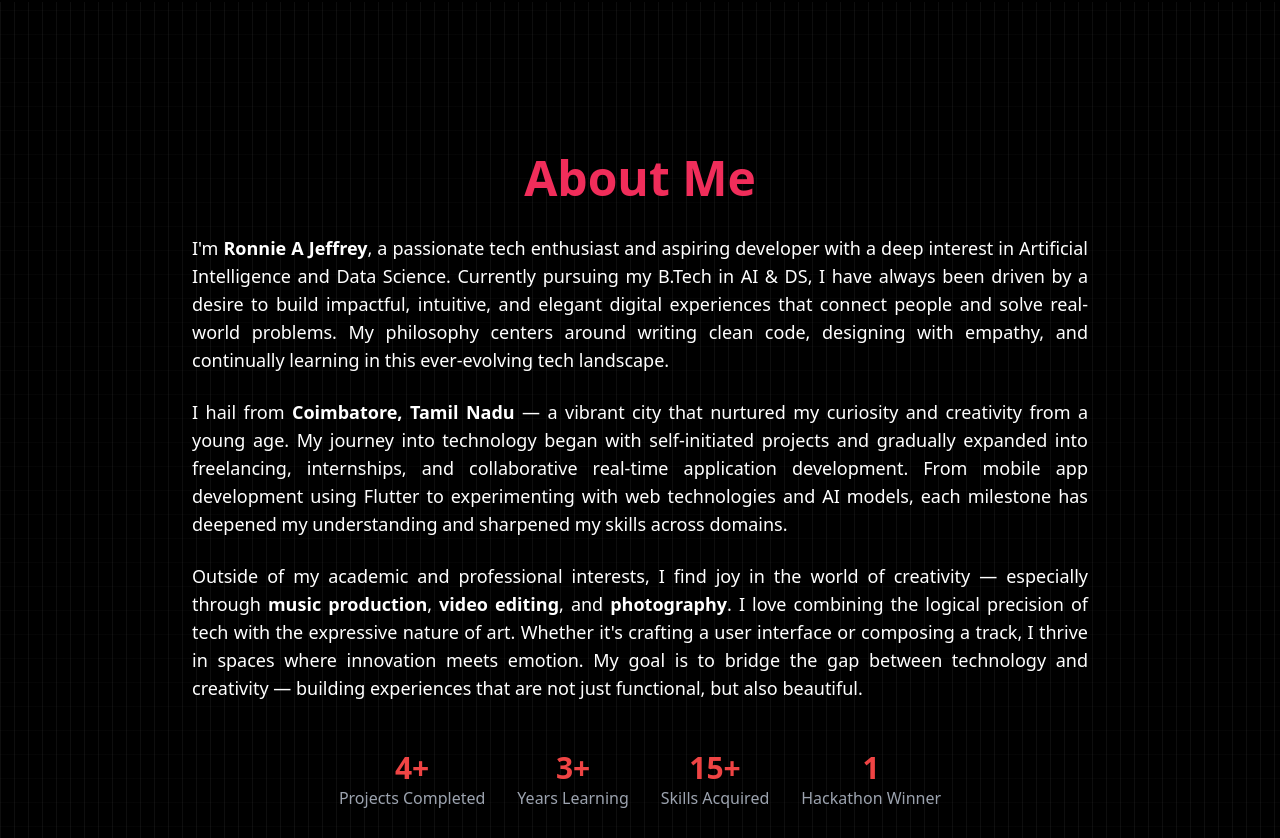
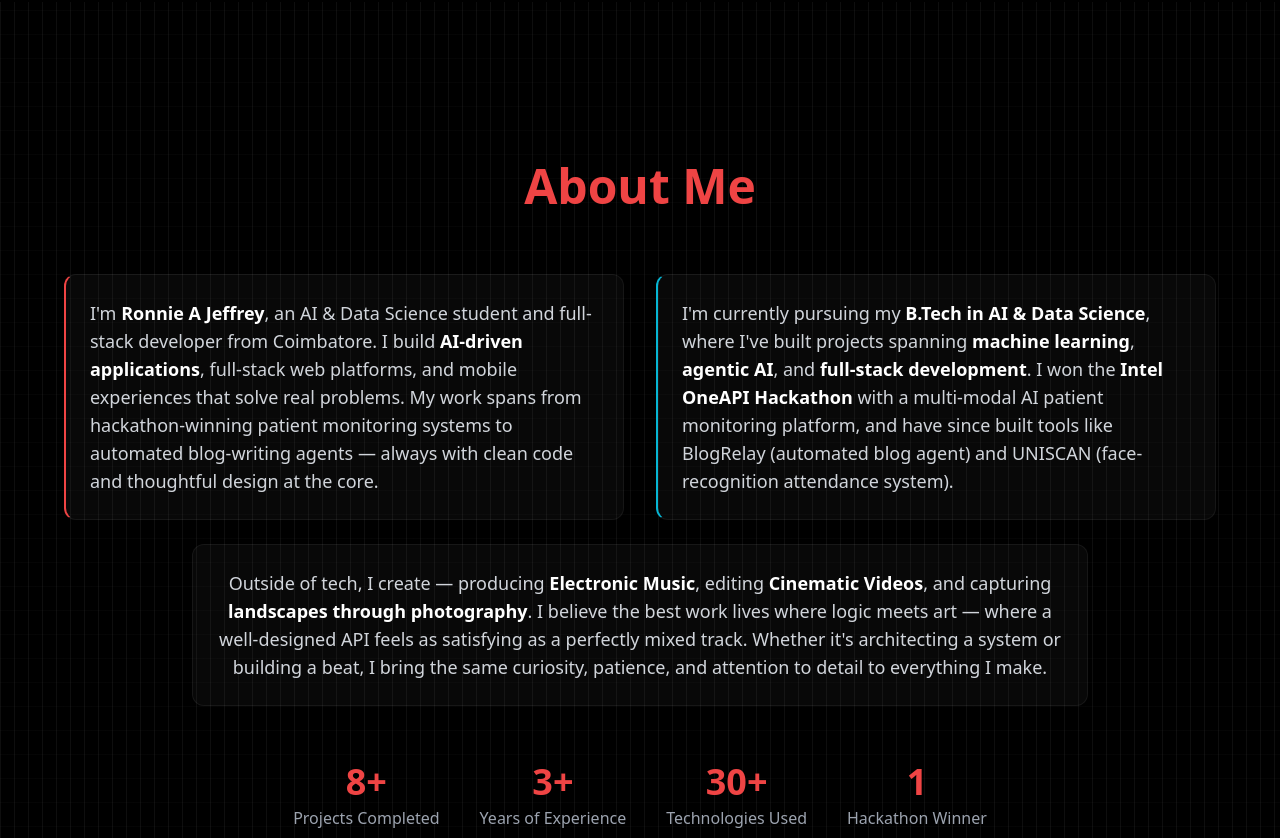
Before and after one commit to ronnie-allen/Ronnie-Portfolio, a React (Vite) app: page / in a window 1280 px wide. Shown: the part 1982-2820 px from the top of the page. Built offline with nearby package versions, Linux system fonts and the light colour scheme.

Commit message:
refactor: overhaul About section layout and motion animations with dynamic statistics rendering

```diff
--- a/src/sections/About.tsx
+++ b/src/sections/About.tsx
@@ -1,96 +1,106 @@
-// AboutMeSection.jsx
-import { motion, useInView } from "framer-motion";
-import { useRef } from "react";
+import { motion } from "framer-motion";
 
 export const About = () => {
-  const ref = useRef(null);
-  const isInView = useInView(ref, { once: true });
+  const containerVariants = {
+    hidden: {},
+    visible: { transition: { staggerChildren: 0.15 } },
+  };
+
+  const itemVariants = {
+    hidden: { opacity: 0, y: 30 },
+    visible: { opacity: 1, y: 0, transition: { duration: 0.6, ease: "easeOut" } },
+  };
+
+  const statVariants = {
+    hidden: { opacity: 0, scale: 0.6 },
+    visible: (i: number) => ({
+      opacity: 1,
+      scale: 1,
+      transition: { duration: 0.5, delay: 0.8 + i * 0.1, ease: "easeOut" },
+    }),
+  };
+
+  const stats = [
+    { value: "8+", label: "Projects Completed" },
+    { value: "3+", label: "Years of Experience" },
+    { value: "30+", label: "Technologies Used" },
+    { value: "1", label: "Hackathon Winner" },
+  ];
 
   return (
-    <section className="min-h-screen py-1 px-6 text-gray-800 flex items-center">
-      <div className="max-w-6xl mx-auto text-center" ref={ref}>
-        {/* Heading */}
+    <section className="min-h-screen py-20 px-4 sm:px-6 text-white flex items-center">
+      <div className="max-w-6xl mx-auto w-full">
         <motion.h2
           initial={{ opacity: 0, y: 20 }}
-          animate={isInView ? { opacity: 1, y: 0 } : {}}
+          whileInView={{ opacity: 1, y: 0 }}
+          viewport={{ once: true }}
           transition={{ duration: 0.6 }}
-          className="text-4xl md:text-5xl font-bold text-[#f02d5a] mb-8"
+          className="text-4xl md:text-5xl font-bold text-red-500 mb-16 text-center"
         >
           About Me
         </motion.h2>
 
-        {/* Paragraphs */}
-        <motion.p
-          initial={{ opacity: 0, x: -50 }}
-          animate={isInView ? { opacity: 1, x: 0 } : {}}
-          transition={{ duration: 0.8, delay: 0.2 }}
-          className="text-base sm:text-lg leading-relaxed text-white mb-6 text-justify max-w-4xl mx-auto"
+        <motion.div
+          variants={containerVariants}
+          initial="hidden"
+          whileInView="visible"
+          viewport={{ once: true }}
+          className="space-y-6"
         >
-          I'm <strong>Ronnie A Jeffrey</strong>, a passionate tech enthusiast
-          and aspiring developer with a deep interest in Artificial Intelligence
-          and Data Science. Currently pursuing my B.Tech in AI & DS, I have
-          always been driven by a desire to build impactful, intuitive, and
-          elegant digital experiences that connect people and solve real-world
-          problems. My philosophy centers around writing clean code, designing
-          with empathy, and continually learning in this ever-evolving tech
-          landscape.
-        </motion.p>
+          <div className="grid md:grid-cols-2 gap-6 md:gap-8">
+            <motion.div variants={itemVariants} className="relative p-6 rounded-xl bg-white/[0.03] border border-white/[0.06] border-l-red-500 border-l-2">
+              <p className="text-base sm:text-lg leading-relaxed text-gray-300">
+                I'm <strong className="text-white">Ronnie A Jeffrey</strong>, an AI & Data Science student
+                and full-stack developer from Coimbatore. I build <strong className="text-white">AI-driven applications</strong>,
+                full-stack web platforms, and mobile experiences that solve real problems.
+                My work spans from hackathon-winning patient monitoring systems to
+                automated blog-writing agents — always with clean code and thoughtful
+                design at the core.
+              </p>
+            </motion.div>
 
-        <motion.p
-          initial={{ opacity: 0, x: 50 }}
-          animate={isInView ? { opacity: 1, x: 0 } : {}}
-          transition={{ duration: 0.8, delay: 0.4 }}
-          className="text-base sm:text-lg leading-relaxed text-white mb-6 text-justify max-w-4xl mx-auto"
+            <motion.div variants={itemVariants} className="relative p-6 rounded-xl bg-white/[0.03] border border-white/[0.06] border-l-cyan-500 border-l-2">
+              <p className="text-base sm:text-lg leading-relaxed text-gray-300">
+                I'm currently pursuing my <strong className="text-white">B.Tech in AI & Data Science</strong>,
+                where I've built projects spanning <strong className="text-white">machine learning</strong>,
+                <strong className="text-white"> agentic AI</strong>, and <strong className="text-white">full-stack development</strong>.
+                I won the <strong className="text-white">Intel OneAPI Hackathon</strong> with a multi-modal
+                AI patient monitoring platform, and have since built tools like BlogRelay
+                (automated blog agent) and UNISCAN (face-recognition attendance system).
+              </p>
+            </motion.div>
+          </div>
+
+          <motion.div variants={itemVariants} className="relative p-6 rounded-xl bg-white/[0.03] border border-white/[0.06] max-w-4xl mx-auto">
+            <p className="text-base sm:text-lg leading-relaxed text-gray-300 text-center">
+              Outside of tech, I create — producing <strong className="text-white">Electronic Music</strong>,
+              editing <strong className="text-white">Cinematic Videos</strong>, and capturing
+              <strong className="text-white"> landscapes through photography</strong>.
+              I believe the best work lives where logic meets art — where a well-designed API
+              feels as satisfying as a perfectly mixed track. Whether it's architecting a system
+              or building a beat, I bring the same curiosity, patience, and attention to detail
+              to everything I make.
+            </p>
+          </motion.div>
+        </motion.div>
+
+        <motion.div
+          initial="hidden"
+          whileInView="visible"
+          viewport={{ once: true }}
+          className="flex flex-wrap justify-center gap-6 sm:gap-10 mt-14"
         >
-          I hail from <strong>Coimbatore, Tamil Nadu</strong> — a vibrant city
-          that nurtured my curiosity and creativity from a young age. My journey
-          into technology began with self-initiated projects and gradually
-          expanded into freelancing, internships, and collaborative real-time
-          application development. From mobile app development using Flutter to
-          experimenting with web technologies and AI models, each milestone has
-          deepened my understanding and sharpened my skills across domains.
-        </motion.p>
-
-        <motion.p
-          initial={{ opacity: 0, y: 50 }}
-          animate={isInView ? { opacity: 1, y: 0 } : {}}
-          transition={{ duration: 0.8, delay: 0.6 }}
-          className="text-base sm:text-lg leading-relaxed text-white mb-6 text-justify max-w-4xl mx-auto"
-        >
-          Outside of my academic and professional interests, I find joy in the
-          world of creativity — especially through{" "}
-          <strong>music production</strong>, <strong>video editing</strong>, and{" "}
-          <strong>photography</strong>. I love combining the logical precision
-          of tech with the expressive nature of art. Whether it's crafting a user
-          interface or composing a track, I thrive in spaces where innovation
-          meets emotion. My goal is to bridge the gap between technology and
-          creativity — building experiences that are not just functional, but also
-          beautiful.
-        </motion.p>
-
-        {/* Stats */}
-        <motion.div
-          initial={{ opacity: 0, scale: 0.8 }}
-          animate={isInView ? { opacity: 1, scale: 1 } : {}}
-          transition={{ duration: 0.8, delay: 0.8 }}
-          className="flex flex-wrap justify-center gap-8 mt-12"
-        >
-          <div className="text-center">
-            <div className="text-3xl font-bold text-red-500">4+</div>
-            <div className="text-gray-400">Projects Completed</div>
-          </div>
-          <div className="text-center">
-            <div className="text-3xl font-bold text-red-500">3+</div>
-            <div className="text-gray-400">Years Learning</div>
-          </div>
-          <div className="text-center">
-            <div className="text-3xl font-bold text-red-500">15+</div>
-            <div className="text-gray-400">Skills Acquired</div>
-          </div>
-          <div className="text-center">
-            <div className="text-3xl font-bold text-red-500">1</div>
-            <div className="text-gray-400">Hackathon Winner</div>
-          </div>
+          {stats.map((stat, i) => (
+            <motion.div
+              key={stat.label}
+              custom={i}
+              variants={statVariants}
+              className="text-center"
+            >
+              <div className="text-3xl sm:text-4xl font-bold text-red-500">{stat.value}</div>
+              <div className="text-sm sm:text-base text-gray-400 mt-1">{stat.label}</div>
+            </motion.div>
+          ))}
         </motion.div>
       </div>
     </section>
```
